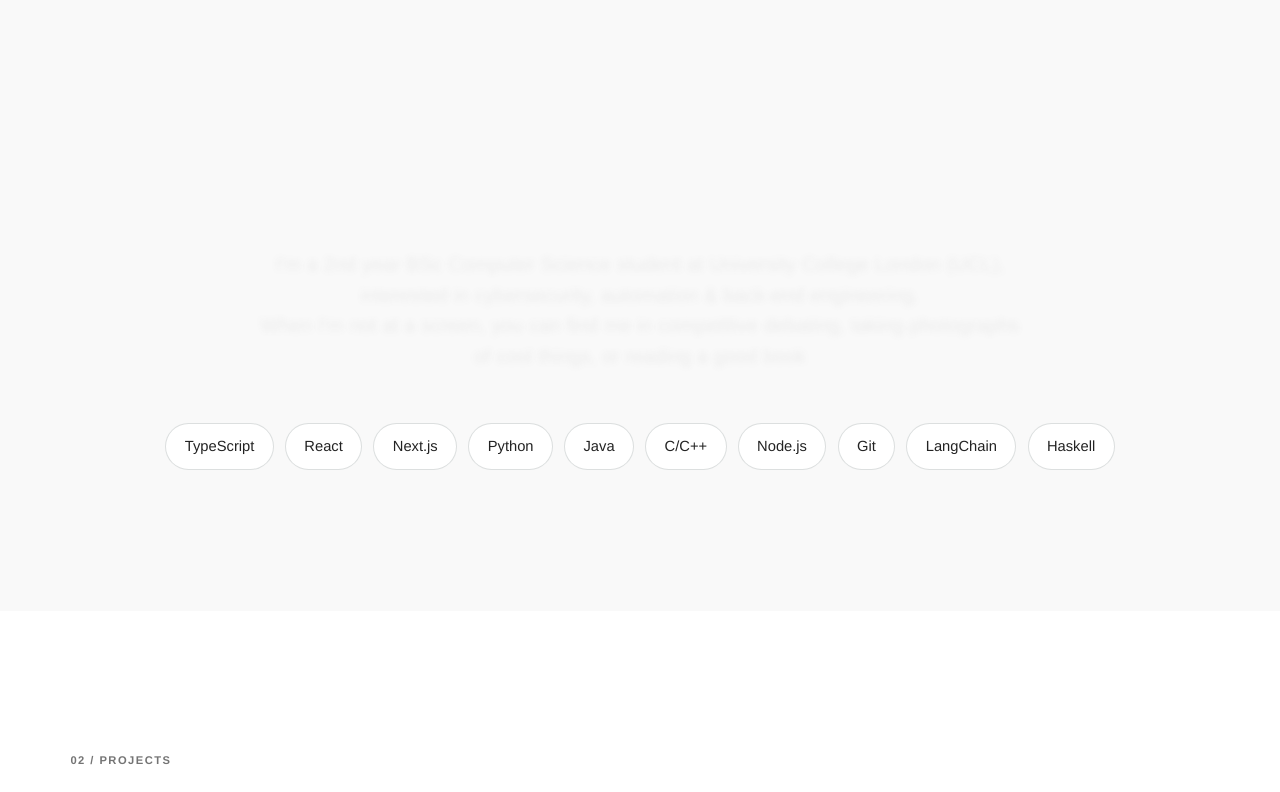
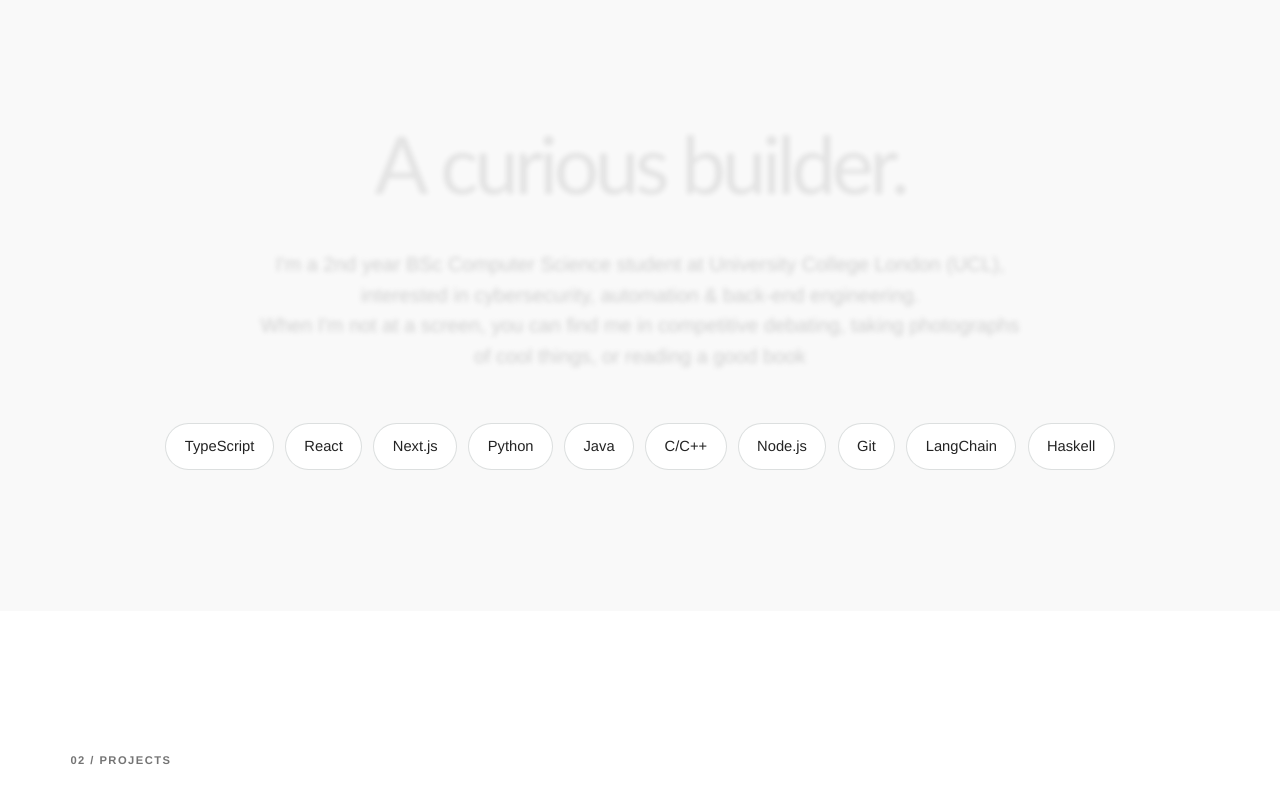
Before and after one commit to Pratik-Harani/portfolio-site, a Next.js app: page / in a window 1280 px wide. Shown: the part 760-1552 px from the top of the page. Built offline with nearby package versions, Linux system fonts and the light colour scheme.

Commit message:
Add comments

```diff
--- a/app/page.tsx
+++ b/app/page.tsx
@@ -31,6 +31,7 @@ export default function Home() {
   const pinkCircleRef = useRef(null);
   const blueCircleRef = useRef(null)
 
+  //Hero circles scroll animation
   useEffect(() => {
     const ctx = gsap.context(() => {
       const tl = gsap.timeline({
@@ -57,6 +58,8 @@ export default function Home() {
     return () => ctx.revert(); // cleans up tweens + ScrollTrigger instance
   }, []);
 
+
+  //Navbar scroll spy
   useEffect(() => {
     const sections = sectionIds
       .map((id) => document.getElementById(id))
@@ -83,6 +86,7 @@ export default function Home() {
     };
   }, []);
 
+  //opacity scroll reveal (applied on Project, Experience & Contact sections)
   useEffect(() => {
     const animatedItems = document.querySelectorAll<HTMLElement>(".reveal");
     const observer = new IntersectionObserver(
@@ -155,9 +159,9 @@ export default function Home() {
       <section className="section about-section" id="about">
         <div className="section-heading about-heading">
           <ScrollReveal
-            baseOpacity={0}
+            baseOpacity={0.1}
             baseRotation={0}
-            blurStrength={3}
+            blurStrength={2.5}
             containerClassName="about-headline-reveal"
           >
             {aboutSection.headline.join(" ")}
@@ -168,9 +172,9 @@ export default function Home() {
             {aboutSection.description.map((description) => (
               <ScrollReveal
                 as="p"
-                baseOpacity={0.1}
+                baseOpacity={0.3}
                 baseRotation={0}
-                blurStrength={3}
+                blurStrength={2.5}
                 key={description}
               >
                 {description}
@@ -268,8 +272,8 @@ export default function Home() {
       </section>
 
       <footer className="site-footer">
-        <p>© {new Date().getFullYear()} {profile.name}. Built with care.</p>
-        <a href="#top">Back to top ↑</a>
+        <p>© {new Date().getFullYear()} {profile.name}. Built with love.</p>
+        <a href="#top">Back to top  ↑</a>
       </footer>
     </main>
   );
```
